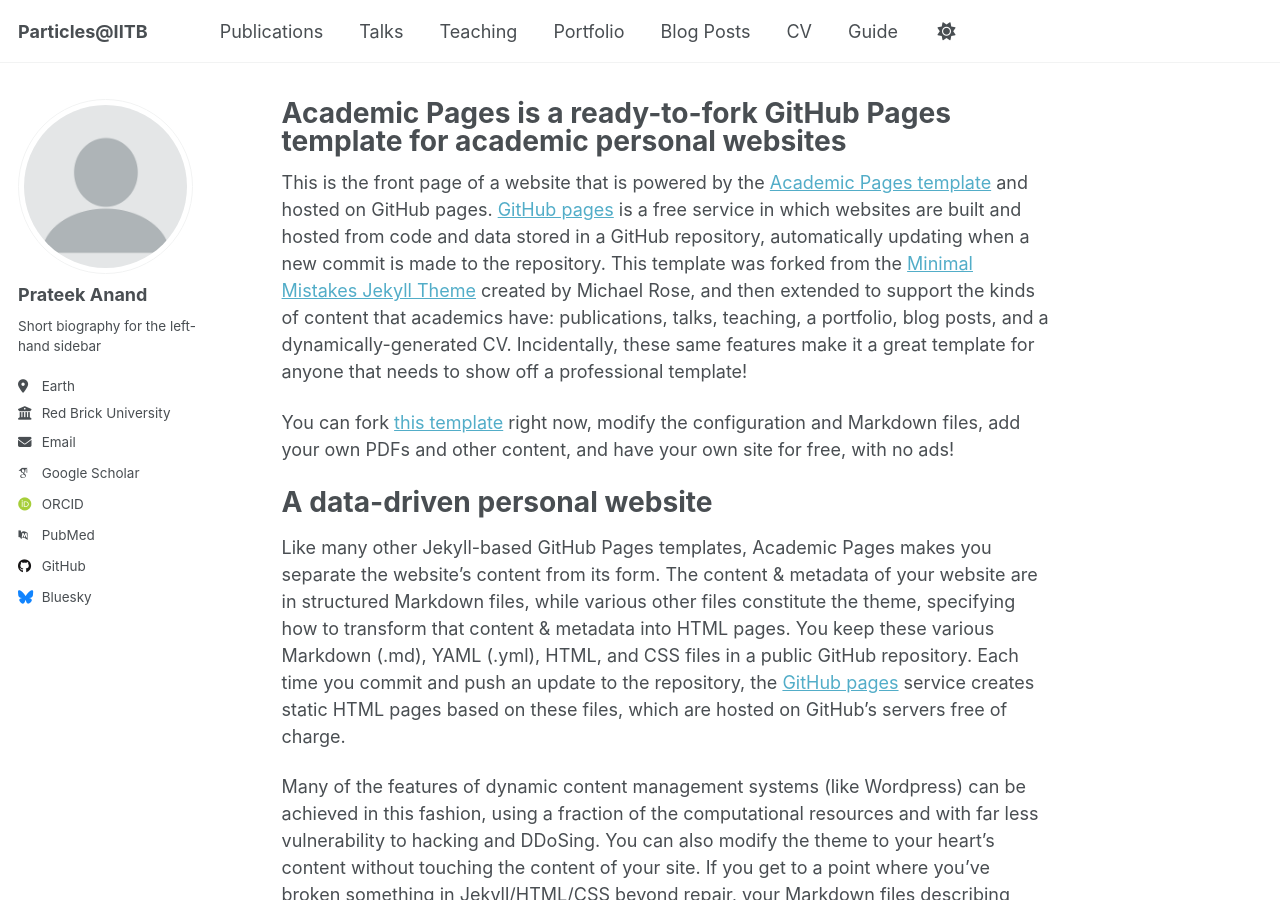
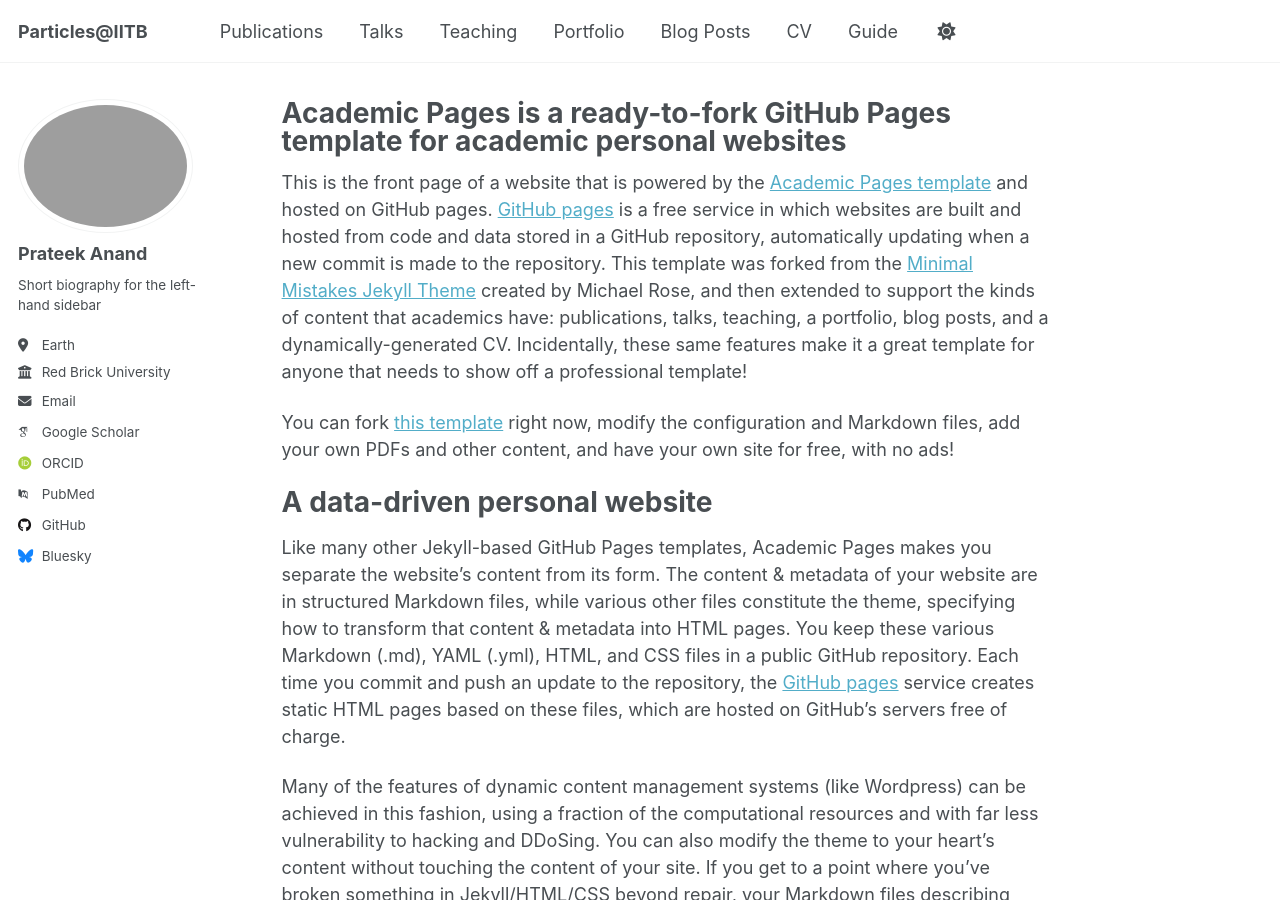
Before and after one commit to prateekanandiitb/prateekanandiitb.github.io, a Jekyll site: the page built from _pages/about.md, in a window 1280 px wide and 900 px high. Built offline with Jekyll 4.4.1, drawn with Linux system fonts in a browser that asks for light colours; some web fonts are replaced; a script that is not in the unit is left out.

Commit message:
Update _config.yml

```diff
--- a/_config.yml
+++ b/_config.yml
@@ -23,7 +23,7 @@
 #               Additional customization can be done by editing /_includes/author-profile.html
 author:
   # Biographic information
-  avatar           : "profile.png"
+  avatar           : "IMG_20250206_142307.jpeg"
   name             : "Prateek Anand"
   pronouns         : # example: "she/her"
   bio              : "Short biography for the left-hand sidebar"
```
